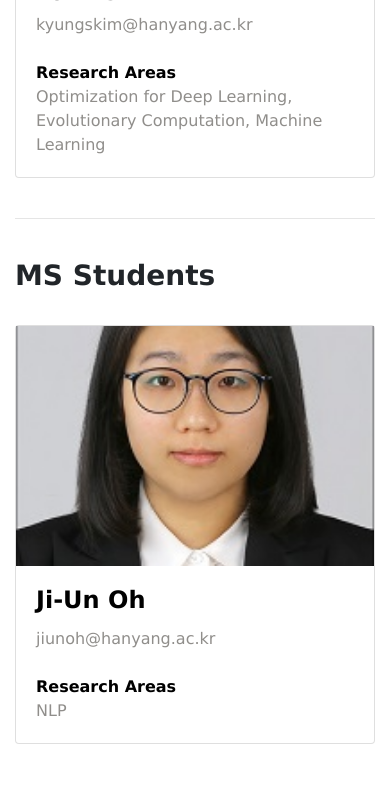
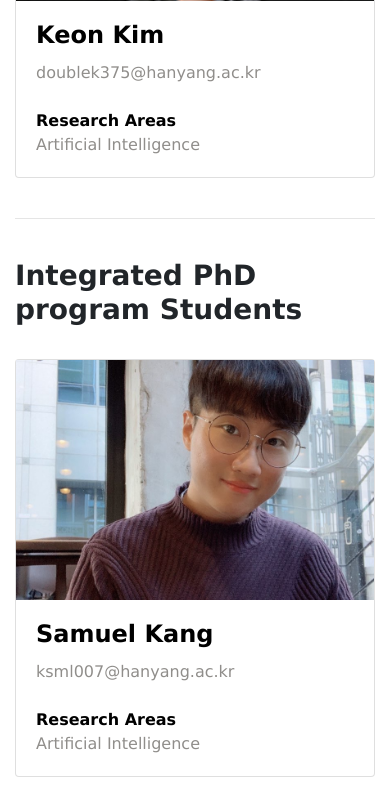
Before and after one commit to kkt94/AI_Web, a Flask app: page /member in a window 390 px wide. Shown: the part 2344-3134 px from the top of the page. Run offline with Flask 2, Linux system fonts and the light colour scheme; some libraries are stand-ins or nearby versions.

Commit message:
modified members (new: integrated program)

```diff
--- a/web/member.py
+++ b/web/member.py
@@ -19,10 +19,12 @@ def get_member(fname, isalumni=0):
 
 @member.route('/member')
 def member_list():
+    podoc_fname = "web/static/data/member/postdoc.txt"
+    podoc = get_member(podoc_fname)
     phd_fname = "web/static/data/member/phd.txt"
     phd_student = get_member(phd_fname)
-    podoc_fname = "web/static/data/member/postdoc.txt"
-    podoc = get_member(podoc_fname)
+    integ_fname = "web/static/data/member/integrated.txt"
+    integ_student = get_member(integ_fname)
     ms_fname = "web/static/data/member/ms.txt"
     ms_student = get_member(ms_fname)
     under_fname = "web/static/data/member/under.txt"
@@ -30,4 +32,4 @@ def member_list():
     alumni_fname = "web/static/data/member/alumni.txt"
     alumni_student = get_member(alumni_fname, 1)
 
-    return render_template("member_list.html", phd=phd_student, postdoc=podoc, ms=ms_student, under=under_student, alumni=alumni_student)
+    return render_template("member_list.html", postdoc=podoc, phd=phd_student, integ=integ_student, ms=ms_student, under=under_student, alumni=alumni_student)
--- /dev/null
+++ b/web/static/data/member/integrated.txt
@@ -0,0 +1,3 @@
+Samuel Kang()ksml007@hanyang.ac.kr()()Artificial Intelligence()samuel.jpg
+Hyeong-Seop Kim()polaszx3@gmail.com()()Vision()khs.jpg
+Soo-Hyeong Kim()ksh970404@naver.com()()NLP()soohyung.jpg
--- a/web/static/data/member/ms.txt
+++ b/web/static/data/member/ms.txt
@@ -1,15 +1,11 @@
 Ji-Un Oh()jiunoh@hanyang.ac.kr()()NLP()ohjiun.jpeg
 Bong-Seok Lee()tjr4090@hanyang.ac.kr()()NLP()leebongseok.jpg
 Eun-Soo Lee()eunsoogi@hanyang.ac.kr()()NLP()leeeunsoo.jpg
-Ung-Hee Kim()mantis3938@hanyang.ac.kr()()NLP()kimuh.jpg
 Young-Min Seo()ghzmwhdk777@hanyang.ac.kr()()Vision, Recommender System()seoyoungmin.jpg
 Won-Hyuk Choi()gandet09@hanyang.ac.kr()()Vision, NLP()choiwonhyuk.jpg
 Jinwoo Jeong()jinwoohg@gmail.com()()NLP()jjw.jpg
 Hyeong-Ryeol Baek()qorgod00@hanyang.ac.kr()()NLP()bhr.jpg
-Samuel Kang()ksml007@hanyang.ac.kr()()Artificial Intelligence()samuel.jpg
 Hee-Ju Im()heju0509@hanyang.ac.kr()()Artificial Intelligence()lhj.jpg
 Whan-Hee Cho()straw88@hanyang.ac.kr()()NLP()whanhee.jpg
 Geun-Uk Cheong()geunukj@gmail.com()()NLP()jgw.jpg
-Hyeong-Seop Kim()polaszx3@gmail.com()()Vision()khs.jpg
-Soo-Hyeong Kim()ksh970404@naver.com()()NLP()soohyung.jpg
 Ji-Hyeon Park()leehee0910@gmail.com()()VIsion()jihyeon.jpg
--- a/web/templates/member_list.html
+++ b/web/templates/member_list.html
@@ -57,7 +57,26 @@
         </div>
 
       </div>
-
+<hr>
+<br>
+      <h3><strong>Postdoctoral Researcher</strong></h3>
+      <div class="row">
+        {% for i in postdoc %}
+          <div class="col-md-3 my-4">
+            <div class="card">
+              <img class="card-img-top" src="static/img/member/{{i.image}}" alt="">
+              <div class="card-body">
+                {% if i.homepage %}
+                  <a href="{{i.homepage}}" style="color:black;"><h4 class="card-title"><strong>{{i.name}}</strong></h4></a>
+                {% else%}
+                  <a style="color:black;"><h4 class="card-title"><strong>{{i.name}}</strong></h4></a>
+                {% endif %}
+                <p class="card-text" style="color:#908e8b"><a href="mailto:{{i.email}}" style="color:#908e8b">{{i.email}}</a><br><br><strong style="color:black">Research Areas</strong><br>{{i.research}}</p>
+              </div>
+            </div>
+          </div>
+        {% endfor %}
+      </div>
 <hr>
 <br>
       <h3><strong>PhD Students</strong></h3>
@@ -80,9 +99,9 @@
       </div>
 <hr>
 <br>
-      <h3><strong>Postdoctoral Researcher</strong></h3>
+      <h3><strong>Integrated PhD program Students</strong></h3>
       <div class="row">
-        {% for i in postdoc %}
+        {% for i in integ %}
           <div class="col-md-3 my-4">
             <div class="card">
               <img class="card-img-top" src="static/img/member/{{i.image}}" alt="">
@@ -97,7 +116,7 @@
             </div>
           </div>
         {% endfor %}
-      </div>
+    </div>
 <hr>
 <br>
       <h3><strong>MS Students</strong></h3>
```
